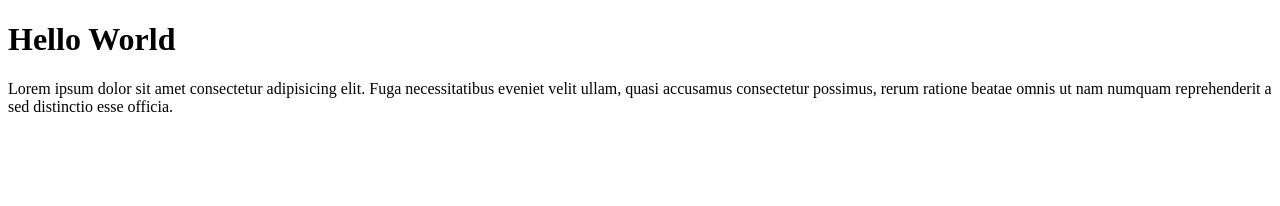
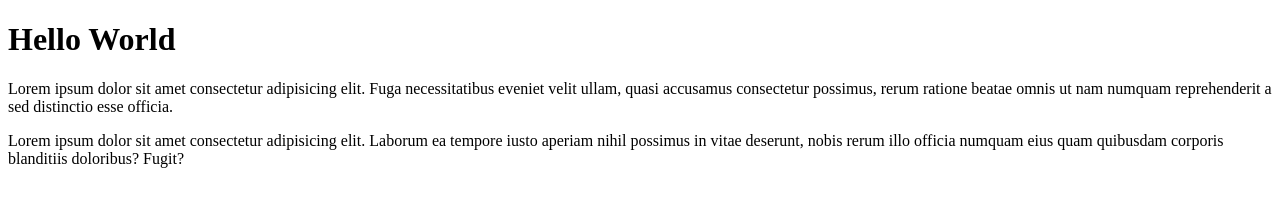
Before and after one commit to priyanshu6386/Github, a plain HTML site: page index.html in a window 1280 px wide. Drawn offline with Linux system fonts and the light colour scheme.

Commit message:
SecondVersion

```diff
--- a/index.html
+++ b/index.html
@@ -14,5 +14,10 @@
       rerum ratione beatae omnis ut nam numquam reprehenderit a sed distinctio
       esse officia.
     </p>
+    <p>
+      Lorem ipsum dolor sit amet consectetur adipisicing elit. Laborum ea
+      tempore iusto aperiam nihil possimus in vitae deserunt, nobis rerum illo
+      officia numquam eius quam quibusdam corporis blanditiis doloribus? Fugit?
+    </p>
   </body>
 </html>
```
